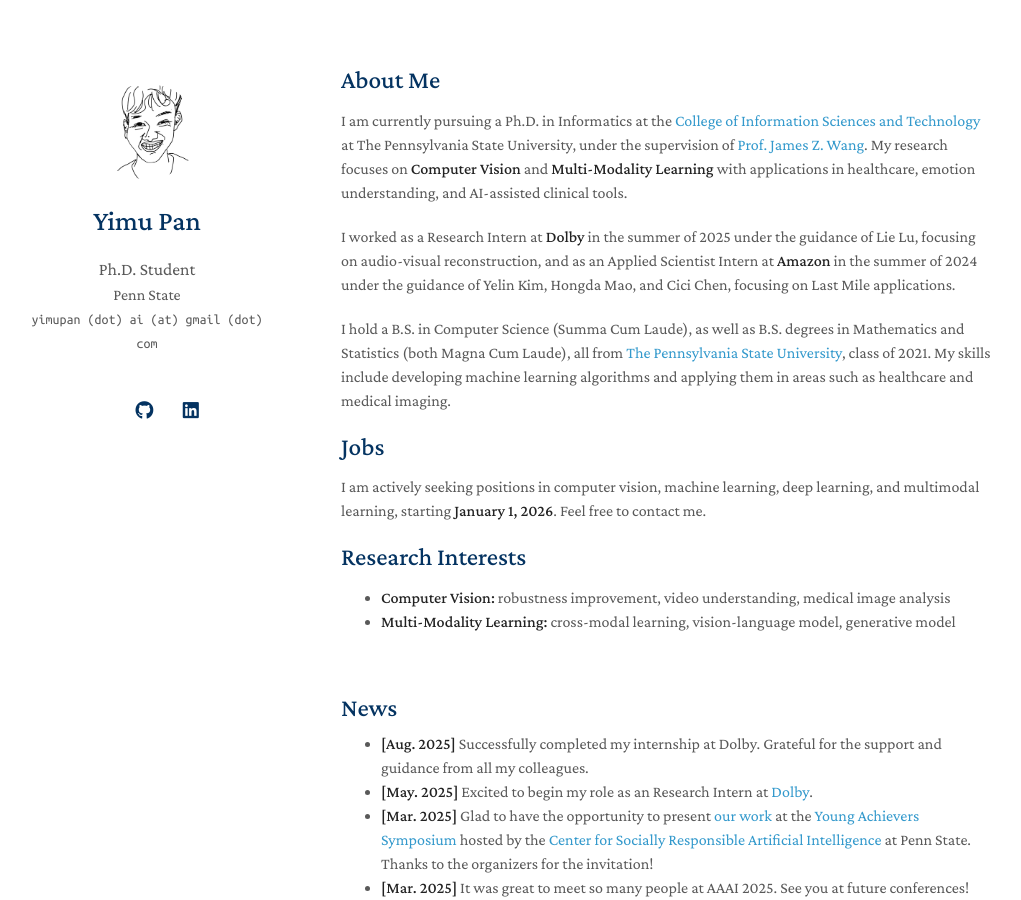
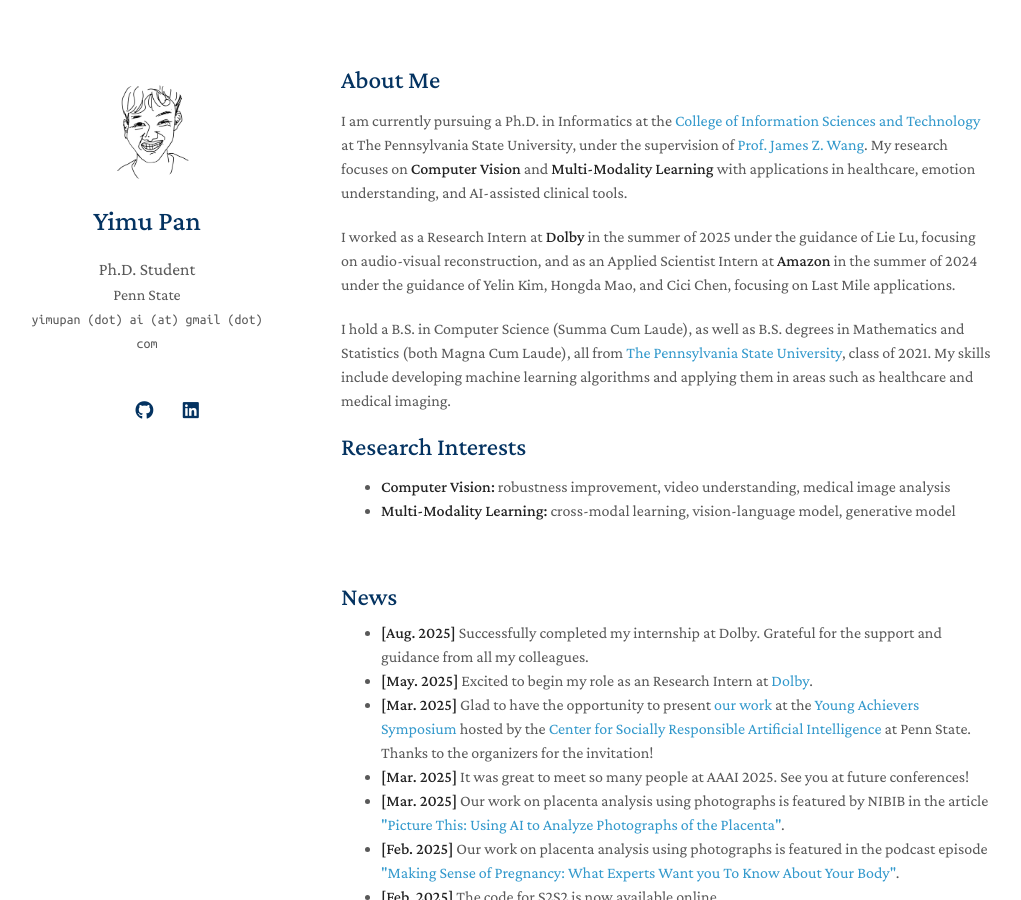
Before and after one commit to ymp5078/ymp5078.github.io, a Jekyll site: the page built from index.md, in a window 1280 px wide and 900 px high. Shown: the whole window, without its empty margins (129-1150 px from the left). Built offline with Jekyll 4.4.1, drawn with Linux system fonts in a browser that asks for light colours; a style sheet for code colours, icons or effects is not loaded; our own code applies the rules of GitHub Pages for plain Markdown files.

Commit message:
update job

```diff
--- a/index.md
+++ b/index.md
@@ -9,9 +9,6 @@ I am currently pursuing a Ph.D. in Informatics at the [College of Information Sc
 I worked as a Research Intern at **Dolby** in the summer of 2025 under the guidance of Lie Lu, focusing on audio-visual reconstruction, and as an Applied Scientist Intern at **Amazon** in the summer of 2024 under the guidance of Yelin Kim, Hongda Mao, and Cici Chen, focusing on Last Mile applications.
 
 I hold a B.S. in Computer Science (Summa Cum Laude), as well as B.S. degrees in Mathematics and Statistics (both Magna Cum Laude), all from [The Pennsylvania State University](https://www.psu.edu), class of 2021. My skills include developing machine learning algorithms and applying them in areas such as healthcare and medical imaging.
-
-## Jobs
-I am actively seeking positions in computer vision, machine learning, deep learning, and multimodal learning, starting **January 1, 2026**. Feel free to contact me.
 
 
 ## Research Interests
```
